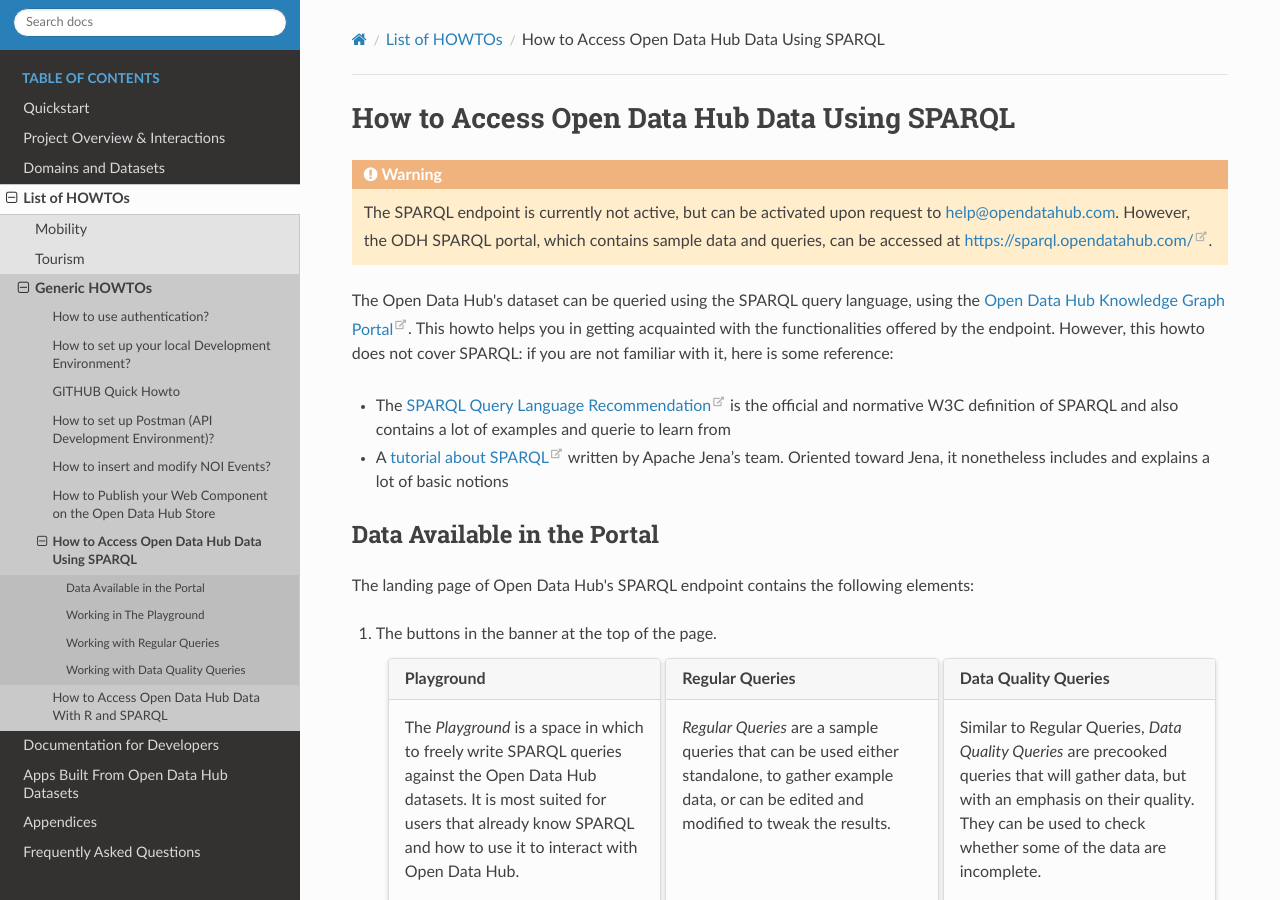
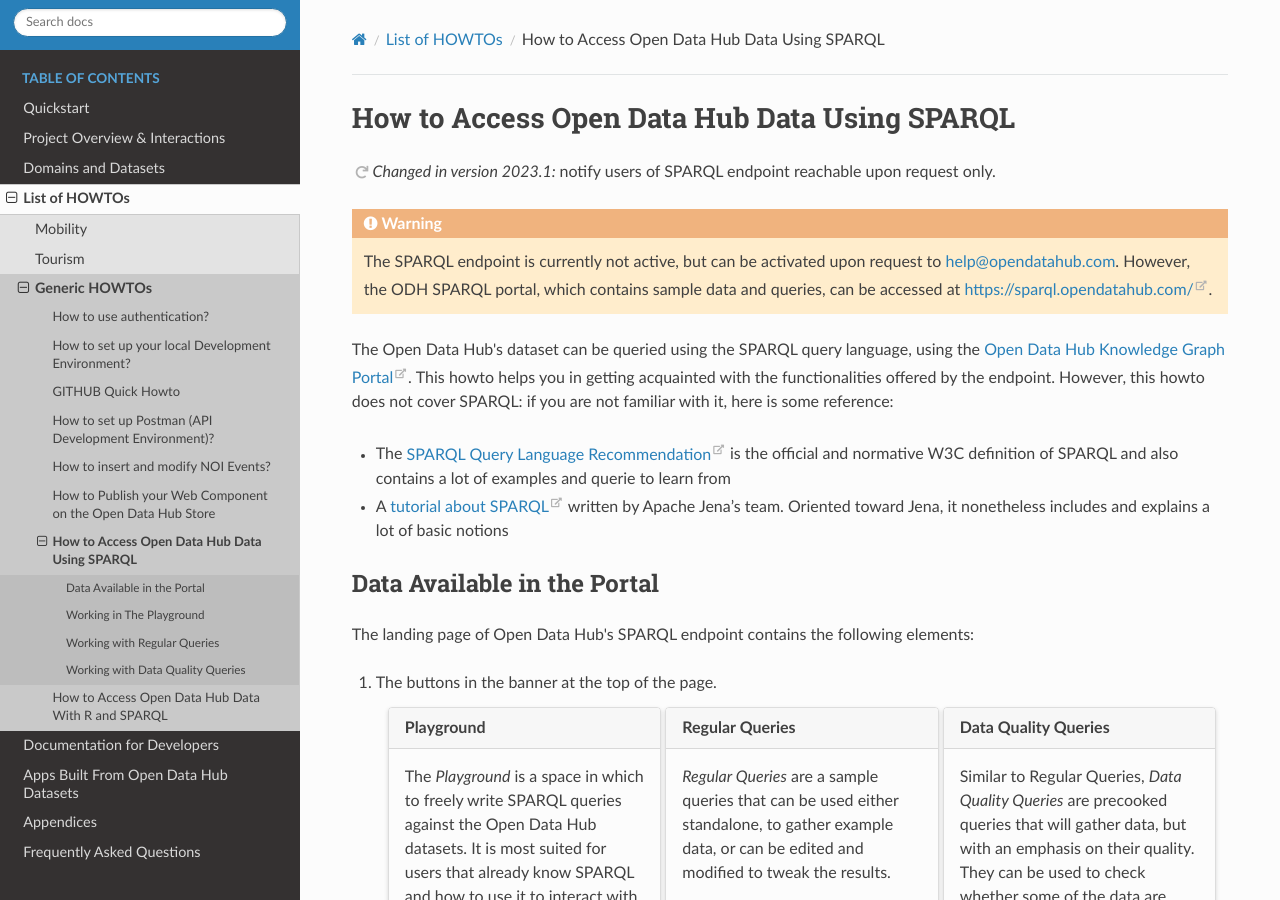
Before and after one commit to noi-techpark/odh-docs, a Sphinx documentation site: the page built from source/howto/generic/sparql-endpoint.rst, in a window 1280 px wide and 900 px high. Built offline with Sphinx 7.4.7 and the Read the Docs theme 2.0.0, drawn with Linux system fonts in a browser that asks for light colours.

```diff
--- a/source/howto/generic/r-howto.rst
+++ b/source/howto/generic/r-howto.rst
@@ -2,6 +2,9 @@
 
 How to Access |odh| Data With R and SPARQL
 ==========================================
+
+.. versionchanged:: 2023.1 notify users of SPARQL endpoint reachable
+   upon request only.
 
 Datasets and their data in the |odh| can be accessed using R, a
 software for statistical analysis and |odh|'s  SPARQL endpoint.
--- a/source/howto/generic/sparql-endpoint.rst
+++ b/source/howto/generic/sparql-endpoint.rst
@@ -2,6 +2,9 @@
 
 How to Access |odh| Data Using SPARQL
 =====================================
+
+.. versionchanged:: 2023.1 notify users of SPARQL endpoint reachable
+   upon request only.
 
 .. warning:: The SPARQL endpoint is currently not active, but can be
    activated upon request to |contact|. However, the ODH SPARQL
```
